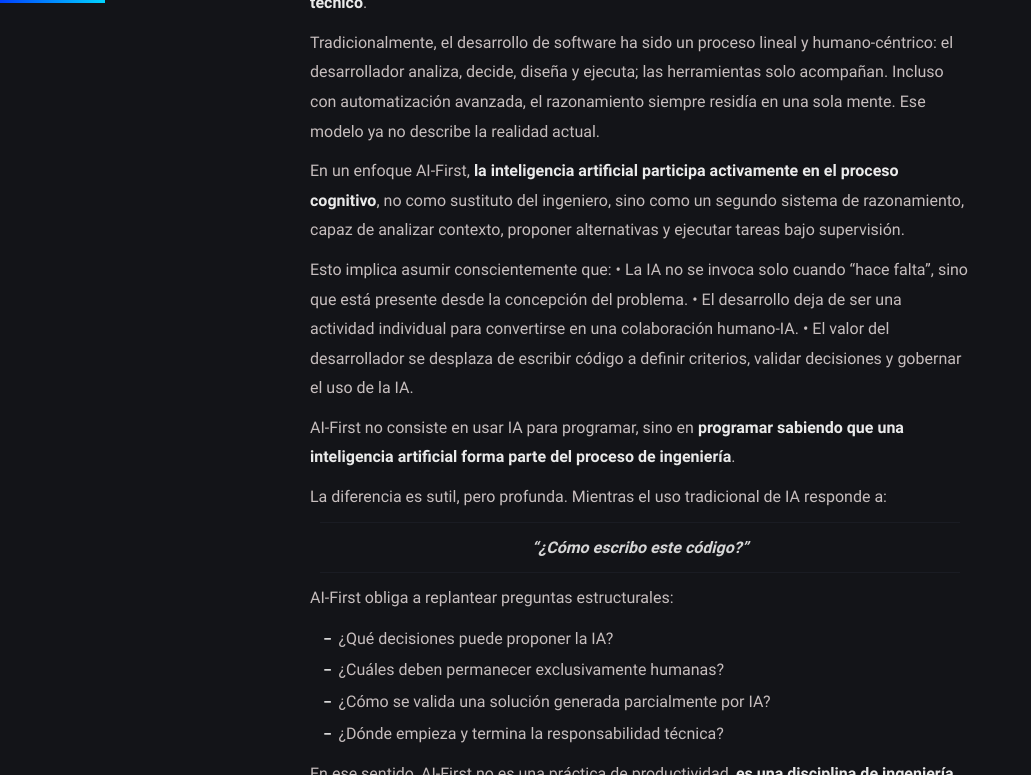
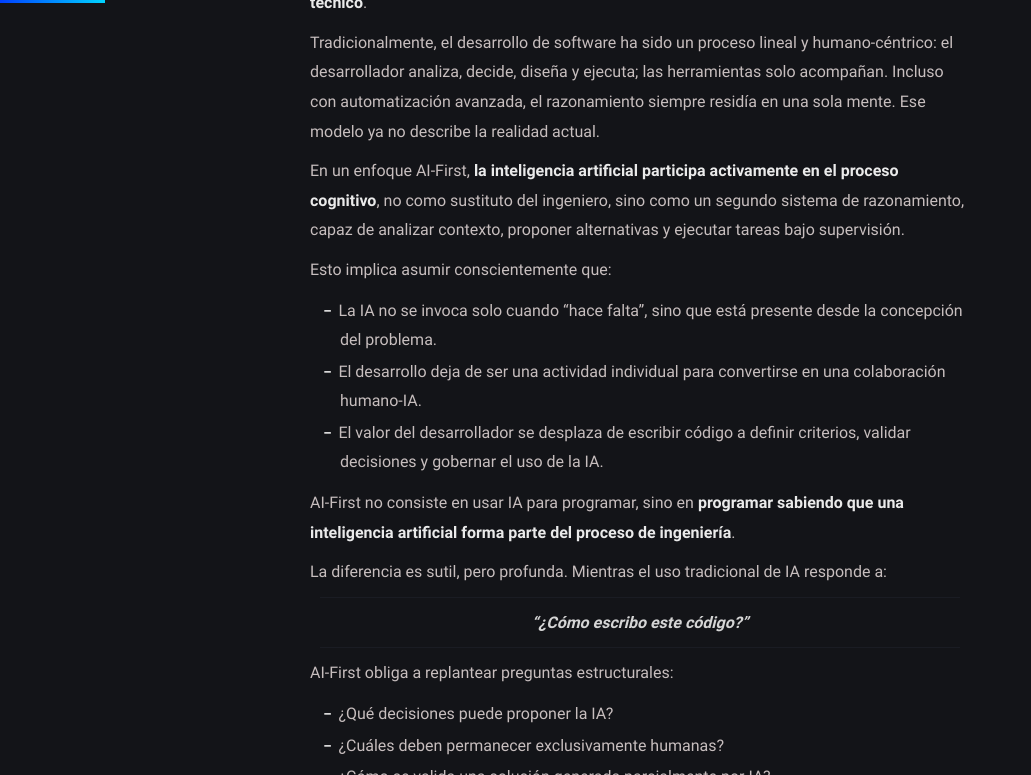
Before and after one commit to jdetrizep/jdetrizep.github.io, a Jekyll site: the page built from _posts/AI_First_Futuro_Del_Desarrollo/2026-01-02-AI_First_Futuro_Desarrollo.md, in a window 1280 px wide and 900 px high, scrolled down 1674 px, cut to the strip 0-775 px from the top of the window. Shown: the whole strip, without its empty margins (0-1031 px from the left). Built offline with Jekyll 4.4.1, drawn with Linux system fonts in a browser that asks for light colours; some web fonts are replaced; comment, search, counter and statistics services are not loaded.

```diff
--- a/_posts/AI_First_Futuro_Del_Desarrollo/2026-01-02-AI_First_Futuro_Desarrollo.md
+++ b/_posts/AI_First_Futuro_Del_Desarrollo/2026-01-02-AI_First_Futuro_Desarrollo.md
@@ -48,9 +48,9 @@ Tradicionalmente, el desarrollo de software ha sido un proceso lineal y humano-c
 En un enfoque AI-First, **la inteligencia artificial participa activamente en el proceso cognitivo**, no como sustituto del ingeniero, sino como un segundo sistema de razonamiento, capaz de analizar contexto, proponer alternativas y ejecutar tareas bajo supervisión.
 
 Esto implica asumir conscientemente que:
-	•	La IA no se invoca solo cuando “hace falta”, sino que está presente desde la concepción del problema.
-	•	El desarrollo deja de ser una actividad individual para convertirse en una colaboración humano-IA.
-	•	El valor del desarrollador se desplaza de escribir código a definir criterios, validar decisiones y gobernar el uso de la IA.
+- La IA no se invoca solo cuando “hace falta”, sino que está presente desde la concepción del problema.
+- El desarrollo deja de ser una actividad individual para convertirse en una colaboración humano-IA.
+- El valor del desarrollador se desplaza de escribir código a definir criterios, validar decisiones y gobernar el uso de la IA.
 
 AI-First no consiste en usar IA para programar, sino en **programar sabiendo que una inteligencia artificial forma parte del proceso de ingeniería**.
 
```
